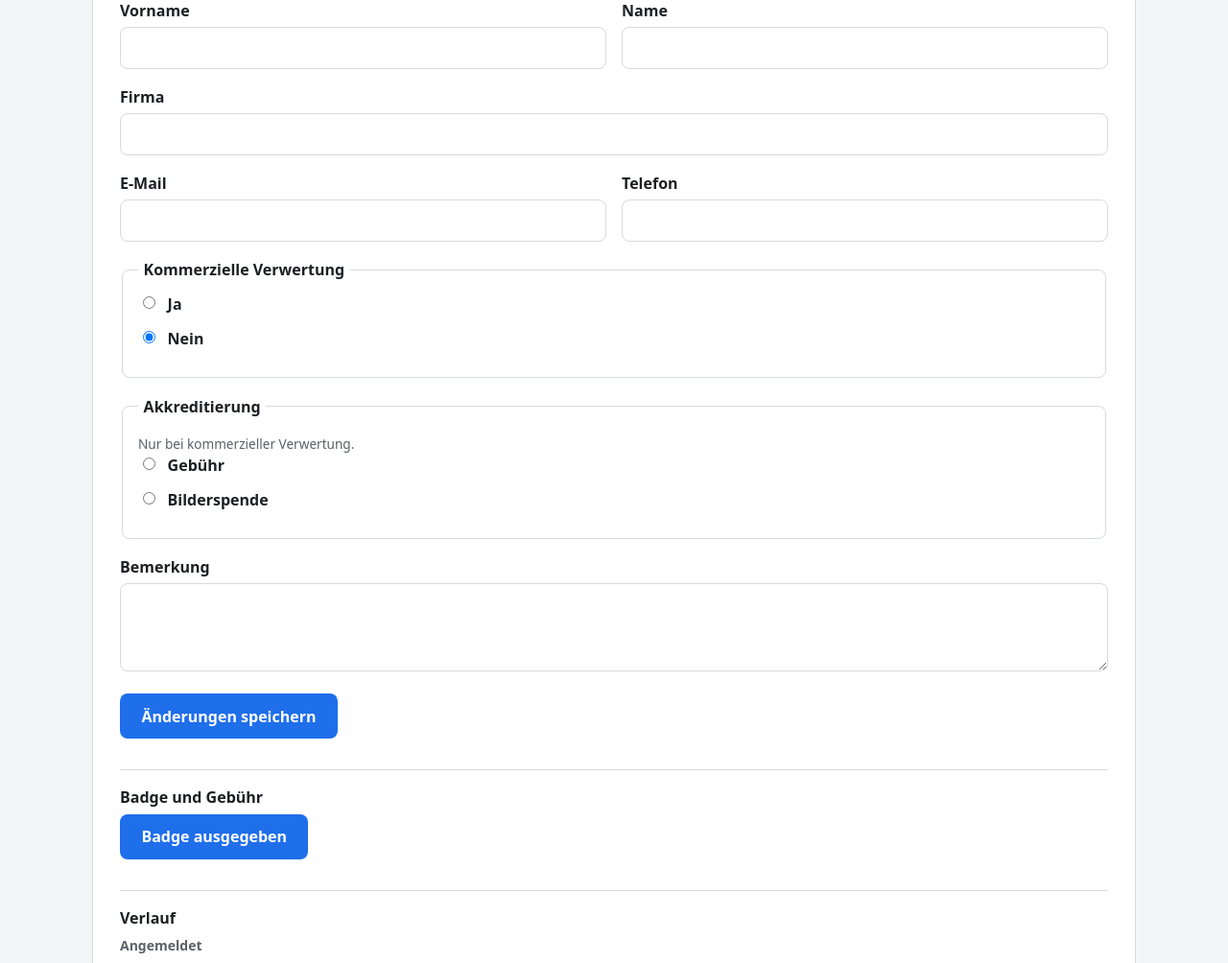
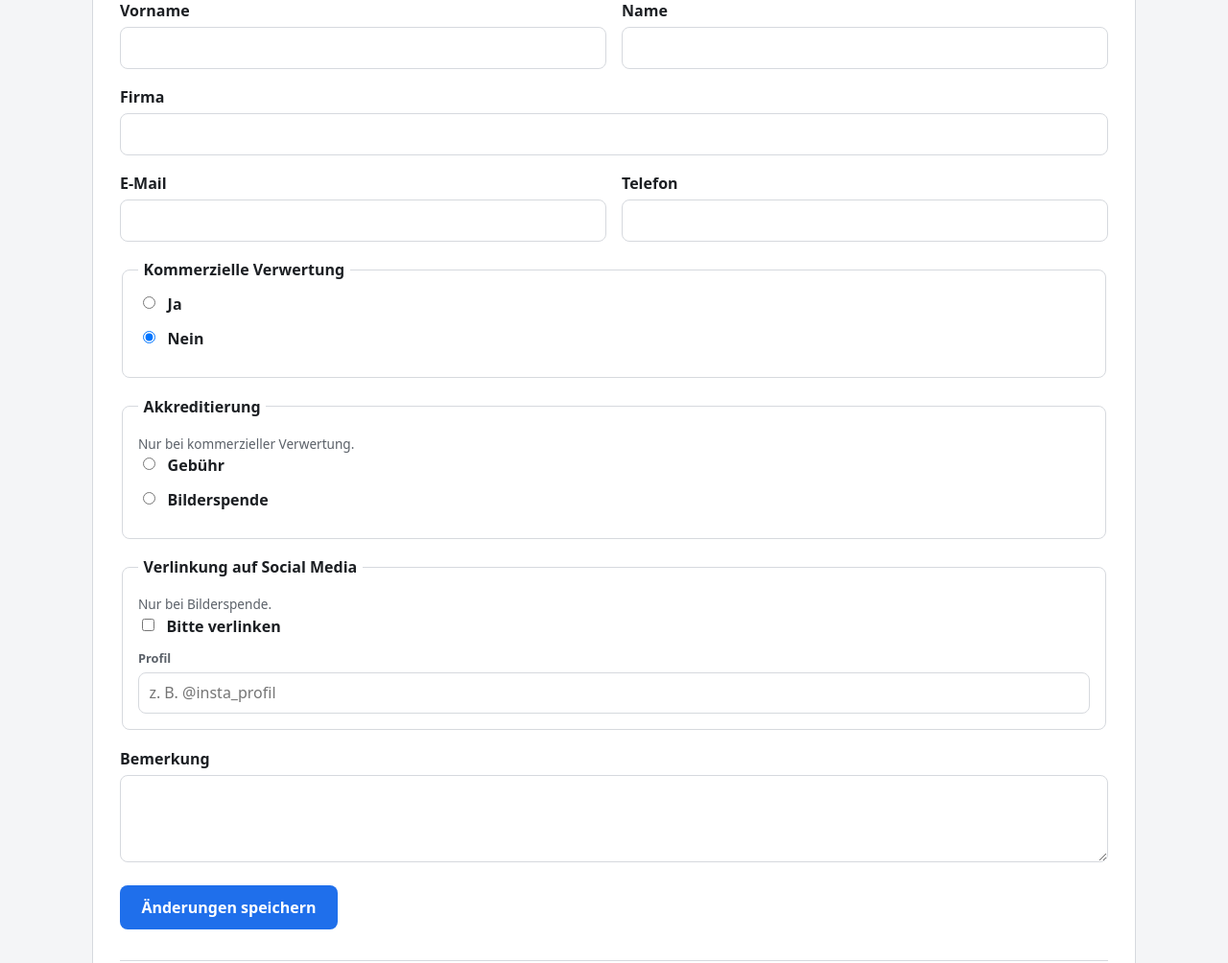
Before and after one commit to kallelix/aa-kfz, a FastAPI app: template presse/app/templates/admin_detail.html in a window 1280 px wide. Shown: the part 290-1294 px from the top of the page at 96% size. Run offline with FastAPI, Linux system fonts and the light colour scheme; the template is opened without the code that fills it, so the values that code supplies are empty.

Commit message:
Presse: Social-Media-Verlinkung und Ruecksprung zur Zeile
Zwei Punkte aus der Durchsicht.

Verlinkung: bei Bilderspende gibt es jetzt "Bitte verlinken" samt Feld fuers
Profil. Der Haken ohne Profil wird abgewiesen - verlinken ohne Ziel geht nicht -
und ein Profil ohne Haken wird verworfen, damit niemand ungefragt verlinkt wird.
Beides steht auch als CHECK in der Datenbank, ebenso dass Verlinkung nur bei
Bilderspende vorkommt.

Sichtbar wird der Wunsch dort, wo er gebraucht wird: in der Bestaetigungsmail
als Zusage, in "Bilder ausstehend" als eigene Spalte (dort sucht man ihn, wenn
die Bilder da sind und gepostet werden), in der Detailansicht und im CSV.

Ruecksprung: die Knoepfe in Abholliste und Bilderliste leiten jetzt auf
#zeile-<nr> zurueck und nehmen den Suchbegriff mit. Vorher landete man nach
jedem Klick oben und musste sich wieder runterscrollen - am Schalter genau der
falsche Moment dafuer. Auf der Detailseite bleibt die Sprungmarke weg, dort
waere sie sinnlos.

Das Schema wurde direkt geaendert statt migriert: die Presse-App laeuft noch
nirgends, es gibt keine Daten zu erhalten.

Co-Authored-By: Claude Opus 5 (1M context) <noreply@anthropic.com>

```diff
--- a/presse/app/mail.py
+++ b/presse/app/mail.py
@@ -61,9 +61,13 @@ def _akkreditierung(anmeldung) -> list:
             " bitte passend mitbringen.",
         ]
     if anmeldung["gegenleistung"] == "bilderspende":
-        return [
+        zeilen = [
             f"  Nutzung:       kommerziell",
             f"  Akkreditierung: ca. {config.BILDER_ANZAHL} Bilder als Spende",
+        ]
+        if anmeldung["verlinkung"]:
+            zeilen.append(f"  Verlinkung:    {anmeldung['social_media']}")
+        zeilen.extend([
             "",
             "Interessiert sind wir dabei vor allem an emotionalen"
             " Stimmungsbildern, aber auch an Aufnahmen von 1–2 Fahrern unserer"
@@ -71,10 +75,15 @@ def _akkreditierung(anmeldung) -> list:
             " können.",
             "",
             "Die gespendeten Bilder nutzen wir für die zukünftige Promotion der"
-            " Veranstaltung – vor allem für Social Media, Print und Merch. Eine"
-            " Verlinkung auf Social Media ist dabei, wenn gewünscht,"
-            " selbstverständlich möglich.",
-        ]
+            " Veranstaltung – vor allem für Social Media, Print und Merch.",
+        ])
+        if anmeldung["verlinkung"]:
+            zeilen.append("")
+            zeilen.append(
+                "Wenn wir deine Bilder posten, verlinken wir dich als"
+                f" {anmeldung['social_media']}."
+            )
+        return zeilen
     return [
         "  Nutzung:       nicht kommerziell",
         "  Akkreditierung: keine Gebühr",
--- a/presse/app/main.py
+++ b/presse/app/main.py
@@ -440,7 +440,8 @@ async def admin_loeschen(
 
 @app.get("/admin/abholung")
 async def admin_abholung(
-    request: Request, hinweis: str = "", sitzung=Depends(auth.sitzung_erforderlich)
+    request: Request, hinweis: str = "", suche: str = "",
+    sitzung=Depends(auth.sitzung_erforderlich)
 ):
     """Der Schalter: Namen suchen, Badge aushändigen, Häkchen setzen.
 
@@ -468,13 +469,32 @@ async def admin_abholung(
 
     return templates.TemplateResponse(
         "admin_abholung.html",
-        _admin_kontext(request, sitzung, zeilen=zeilen, hinweis=_meldung(hinweis)),
+        _admin_kontext(request, sitzung, zeilen=zeilen, hinweis=_meldung(hinweis),
+                       filter_suche=suche.strip()[:100]),
     )
 
 
-def _zurueck(daten, vorgabe: str = "/admin/abholung") -> str:
+# Listen, in denen nach einer Aktion zur bearbeiteten Zeile zurueckgesprungen
+# wird, statt oben zu landen. Am Schalter ist das der Unterschied zwischen
+# "weiterarbeiten" und "die Liste nochmal durchscrollen".
+_MIT_SPRUNGMARKE = ("/admin/abholung", "/admin/bilder")
+
+
+def _zurueck(daten, anmeldung_id: int, hinweis: str,
+             vorgabe: str = "/admin/abholung") -> str:
+    """Wohin nach einer Aktion – mit Rueckmeldung, Suchbegriff und Sprungmarke."""
     ziel = _weiter_pfad(str(daten.get("zurueck") or vorgabe))
-    return ziel + ("&" if "?" in ziel else "?")
+    url = ziel + ("&" if "?" in ziel else "?") + "hinweis=" + hinweis
+
+    # Den Suchbegriff mitnehmen: das Skript filtert die Liste beim Laden wieder
+    # genauso, wie sie vor dem Klick aussah.
+    suche = str(daten.get("suche") or "").strip()[:100]
+    if suche:
+        url += "&suche=" + quote(suche)
+
+    if any(ziel.startswith(pfad) for pfad in _MIT_SPRUNGMARKE):
+        url += "#zeile-" + str(anmeldung_id)
+    return url
 
 
 @app.post("/admin/anmeldung/{anmeldung_id}/badge")
@@ -494,7 +514,7 @@ async def admin_badge(
     else:
         hinweis = "badge_zurueck" if db.badge_zuruecknehmen(anmeldung_id) else "nichts"
 
-    return RedirectResponse(_zurueck(daten) + "hinweis=" + hinweis, status_code=303)
+    return RedirectResponse(_zurueck(daten, anmeldung_id, hinweis), status_code=303)
 
 
 @app.post("/admin/anmeldung/{anmeldung_id}/gebuehr")
@@ -512,7 +532,7 @@ async def admin_gebuehr(
     erledigt = db.gebuehr_setzen(anmeldung_id, bezahlt)
     hinweis = ("gebuehr" if bezahlt else "gebuehr_zurueck") if erledigt else "nichts"
 
-    return RedirectResponse(_zurueck(daten) + "hinweis=" + hinweis, status_code=303)
+    return RedirectResponse(_zurueck(daten, anmeldung_id, hinweis), status_code=303)
 
 
 # --- Bilderspende nachhalten ------------------------------------------------
@@ -555,7 +575,7 @@ async def admin_bilder_haken(
     hinweis = ("bilder" if erhalten else "bilder_zurueck") if erledigt else "nichts"
 
     return RedirectResponse(
-        _zurueck(daten, "/admin/bilder") + "hinweis=" + hinweis, status_code=303
+        _zurueck(daten, anmeldung_id, hinweis, "/admin/bilder"), status_code=303
     )
 
 
@@ -575,8 +595,8 @@ async def admin_erinnerung(
         anmeldung_id, mail.fuer(anmeldung, "erinnerung")
     )
     return RedirectResponse(
-        _zurueck(daten, "/admin/bilder")
-        + "hinweis=" + ("erinnert" if erledigt else "nichts"),
+        _zurueck(daten, anmeldung_id, "erinnert" if erledigt else "nichts",
+                 "/admin/bilder"),
         status_code=303,
     )
 
@@ -618,6 +638,8 @@ CSV_SPALTEN = (
     ("akkreditierung", "Akkreditierung"),
     ("gebuehr_bezahlt_am", "Gebühr bezahlt am"),
     ("bilder_erhalten_am", "Bilder erhalten am"),
+    ("verlinkung_text", "Verlinkung gewünscht"),
+    ("social_media", "Social-Media-Profil"),
     ("erinnerung_am", "Zuletzt erinnert am"),
     ("badge_am", "Badge ausgegeben am"),
     ("badge_durch", "Badge ausgegeben durch"),
@@ -640,6 +662,7 @@ _AKKREDITIERUNG = {
 def _csv_zeile(anmeldung) -> list:
     berechnet = {
         "kommerziell_text": "ja" if anmeldung["kommerziell"] else "nein",
+        "verlinkung_text": "ja" if anmeldung["verlinkung"] else "nein",
         "akkreditierung": _AKKREDITIERUNG.get(
             anmeldung["gegenleistung"], lambda: "keine"
         )(),
--- a/presse/app/schema.sql
+++ b/presse/app/schema.sql
@@ -22,6 +22,11 @@ CREATE TABLE IF NOT EXISTS anmeldung (
   bilder_erhalten_am TEXT,                    -- nur bei bilderspende
   erinnerung_am      TEXT,                    -- letzte Erinnerung an die Bilder
 
+  -- Verlinkung auf Social Media, wenn gewuenscht. Gehoert zur Bilderspende:
+  -- verlinkt wird, wer uns Bilder gibt.
+  verlinkung   INTEGER NOT NULL DEFAULT 0,
+  social_media TEXT,
+
   -- Zustimmungen mit Zeitstempel. Der Sicherheitshinweis ist bei einer
   -- Veranstaltung mit Sturzzonen mehr als Formalie, die Bildrechte sind eine
   -- Lizenz - beides gehoert belegt und nicht nur in einer Mail erwaehnt.
@@ -37,7 +42,12 @@ CREATE TABLE IF NOT EXISTS anmeldung (
   -- heisst: keine. Die Regel steht in der Validierung und hier als Netz.
   CHECK ((kommerziell = 1) = (gegenleistung IS NOT NULL)),
   -- Ohne zugestimmte Bildrechte keine Bilderspende.
-  CHECK (gegenleistung IS NOT 'bilderspende' OR bildrechte_ok_am IS NOT NULL)
+  CHECK (gegenleistung IS NOT 'bilderspende' OR bildrechte_ok_am IS NOT NULL),
+  CHECK (verlinkung IN (0, 1)),
+  -- Verlinken koennen wir nur, wenn wir wissen wohin.
+  CHECK (verlinkung = 0 OR COALESCE(TRIM(social_media), '') <> ''),
+  -- Und nur bei Bilderspende - sonst posten wir keine Bilder von der Person.
+  CHECK (verlinkung = 0 OR gegenleistung = 'bilderspende')
 );
 
 CREATE INDEX IF NOT EXISTS idx_anmeldung_status     ON anmeldung (status);
--- a/presse/app/static/style.css
+++ b/presse/app/static/style.css
@@ -624,3 +624,15 @@ form:has(#gegen-gebuehr:checked) .nur-bilderspende { display: none; }
 /* Mehrere Knoepfe nebeneinander in einer Tabellenzelle. */
 .aktionen { display: flex; gap: .4rem; flex-wrap: wrap; align-items: center; }
 .aktionen form { margin: 0; }
+
+/* Beschriftung, die unter einem Haekchen einrueckt. */
+.nachgerueckt {
+  margin-top: .6rem;
+  font-size: .8rem;
+  color: var(--gedaempft);
+}
+
+/* Nach einer Aktion springt der Browser zur Zeile zurueck. Etwas Luft darueber,
+   damit sie nicht am oberen Rand klebt. */
+tr[id^="zeile-"] { scroll-margin-top: 4rem; }
+tr[id^="zeile-"]:target { background: var(--flaeche); }
--- a/presse/app/templates/admin_abholung.html
+++ b/presse/app/templates/admin_abholung.html
@@ -11,7 +11,7 @@
     <label for="suche">Name oder Firma</label>
     <div class="sperre-suche-zeile">
       <input type="search" id="suche" autofocus autocomplete="off" spellcheck="false"
-             placeholder="z. B. Blende">
+             value="{{ filter_suche }}" placeholder="z. B. Blende">
       <a class="knopf-schlicht weg" id="zuruecksetzen" href="#">zurücksetzen</a>
     </div>
     <p class="hilfe">
@@ -58,7 +58,7 @@
         </thead>
         <tbody>
           {% for z in zeilen %}
-            <tr data-suche="{{ z.suchtext }}">
+            <tr id="zeile-{{ z.id }}" data-suche="{{ z.suchtext }}">
               <td>
                 <a href="/admin/anmeldung/{{ z.id }}">{{ z.nachname }}, {{ z.vorname }}</a>
               </td>
@@ -75,6 +75,7 @@
               <td>
                 <form method="post" action="/admin/anmeldung/{{ z.id }}/badge">
                   <input type="hidden" name="csrf" value="{{ csrf }}">
+                  <input type="hidden" name="suche" value="{{ filter_suche }}">
                   {% if z.status == 'ausgegeben' %}
                     <input type="hidden" name="ausgeben" value="0">
                     <span class="marke marke-genehmigt">ausgegeben</span>
@@ -89,6 +90,7 @@
                 {% if z.gegenleistung == 'gebuehr' %}
                   <form method="post" action="/admin/anmeldung/{{ z.id }}/gebuehr">
                     <input type="hidden" name="csrf" value="{{ csrf }}">
+                    <input type="hidden" name="suche" value="{{ filter_suche }}">
                     {% if z.gebuehr_bezahlt_am %}
                       <input type="hidden" name="bezahlt" value="0">
                       <span class="marke marke-genehmigt">bezahlt</span>
--- a/presse/app/templates/admin_detail.html
+++ b/presse/app/templates/admin_detail.html
@@ -31,6 +31,9 @@
       <span class="marke marke-{{ 'genehmigt' if anmeldung.bilder_erhalten_am else 'neu' }}">
         Bilder {{ 'erhalten' if anmeldung.bilder_erhalten_am else 'ausstehend' }}
       </span>
+    {% endif %}
+    {% if anmeldung.verlinkung %}
+      <span class="marke marke-telefon">verlinken: {{ anmeldung.social_media }}</span>
     {% endif %}
   </p>
 
@@ -106,6 +109,21 @@
       {{ fehlermeldung('gegenleistung') }}
     </fieldset>
 
+    <fieldset class="feld{% if fehler.get('social_media') %} feld-fehler{% endif %}">
+      <legend>Verlinkung auf Social Media</legend>
+      <p class="hilfe">Nur bei Bilderspende.</p>
+      <label class="auswahl">
+        <input type="checkbox" name="verlinkung" value="1"
+               {% if werte.get('verlinkung') %}checked{% endif %}>
+        <span class="auswahl-text"><span class="auswahl-titel">Bitte verlinken</span></span>
+      </label>
+      <label for="social_media" class="nachgerueckt">Profil</label>
+      <input type="text" id="social_media" name="social_media"
+             placeholder="z. B. @insta_profil"
+             value="{{ werte.get('social_media', '') }}">
+      {{ fehlermeldung('social_media') }}
+    </fieldset>
+
     <div class="feld{% if fehler.get('bemerkung') %} feld-fehler{% endif %}">
       <label for="bemerkung">Bemerkung</label>
       <textarea id="bemerkung" name="bemerkung" rows="3">{{ werte.get('bemerkung', '') }}</textarea>
@@ -163,6 +181,9 @@
     {% if anmeldung.bilder_erhalten_am %}
       <dt>Bilder erhalten</dt><dd>{{ anmeldung.bilder_erhalten_am|zeit }}</dd>
     {% endif %}
+    {% if anmeldung.verlinkung %}
+      <dt>Verlinkung gewünscht</dt><dd><strong>{{ anmeldung.social_media }}</strong></dd>
+    {% endif %}
     {% if anmeldung.remote_ip %}
       <dt>IP bei Anmeldung</dt><dd class="gedaempft">{{ anmeldung.remote_ip }}</dd>
     {% endif %}
--- a/presse/app/validation.py
+++ b/presse/app/validation.py
@@ -15,6 +15,7 @@ MAX_LAENGE = {
     "firma": 120,
     "email": 254,
     "telefon": 40,
+    "social_media": 120,
     "bemerkung": 1000,
 }
 
@@ -56,6 +57,7 @@ def pruefen(formular) -> tuple[dict, dict]:
     werte["gegenleistung"] = _saeubern(formular.get("gegenleistung"))
     werte["sicherheit"] = _angehakt(formular, "sicherheit")
     werte["bildrechte"] = _angehakt(formular, "bildrechte")
+    werte["verlinkung"] = _angehakt(formular, "verlinkung")
 
     fehler: dict[str, str] = {}
 
@@ -98,6 +100,17 @@ def pruefen(formular) -> tuple[dict, dict]:
     if werte["gegenleistung"] == "bilderspende" and not werte["bildrechte"]:
         fehler["bildrechte"] = "Für die Bilderspende brauchen wir deine Zustimmung zur Nutzung."
 
+    # Verlinkt wird nur, wer uns Bilder gibt – und nur, wenn wir wissen wohin.
+    if werte["gegenleistung"] != "bilderspende":
+        werte["verlinkung"] = False
+        werte["social_media"] = ""
+    elif werte["verlinkung"] and not werte["social_media"]:
+        fehler["social_media"] = (
+            "Bitte das Profil angeben, sonst können wir nicht verlinken."
+        )
+    elif not werte["verlinkung"]:
+        werte["social_media"] = ""
+
     for feld, grenze in MAX_LAENGE.items():
         if len(werte[feld]) > grenze:
             fehler[feld] = f"Bitte auf {grenze} Zeichen kürzen."
```
Also changed, not shown: presse/app/db.py (+9 -4 lines), presse/app/static/liste.js (+13 -0 lines), presse/app/templates/admin_bilder.html (+9 -1 lines), presse/app/templates/anmeldung.html (+19 -0 lines), presse/tests/test_anmeldung.py (+44 -4 lines), presse/tests/test_backoffice.py (+22 -1 lines), presse/tests/test_export.py (+13 -0 lines), presse/tests/test_mail.py (+19 -2 lines).
